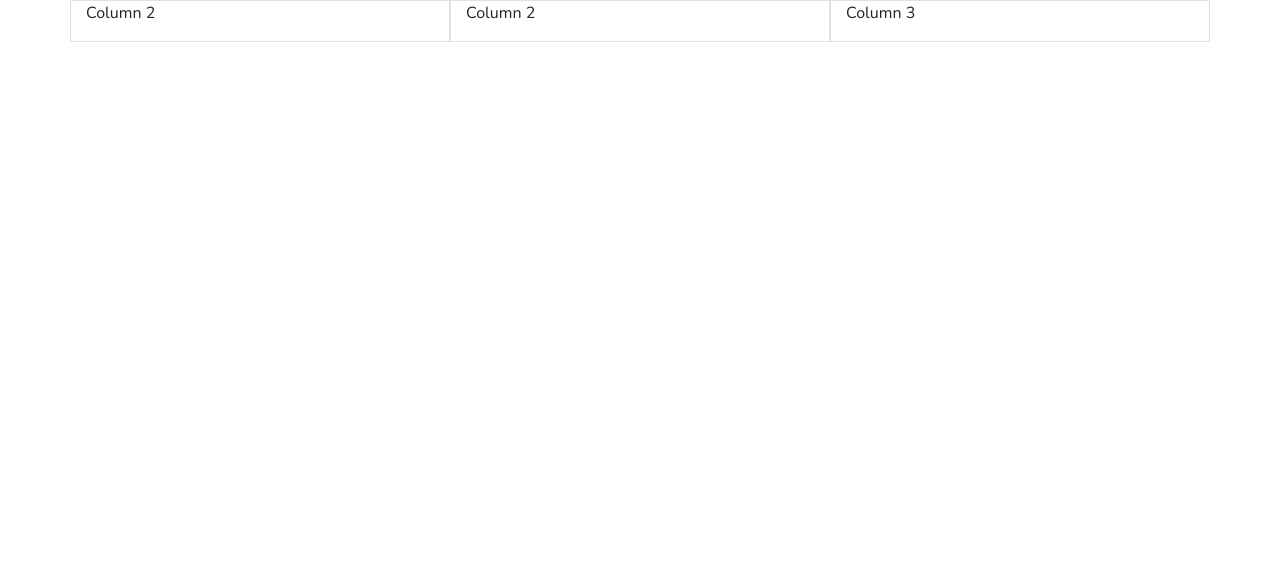
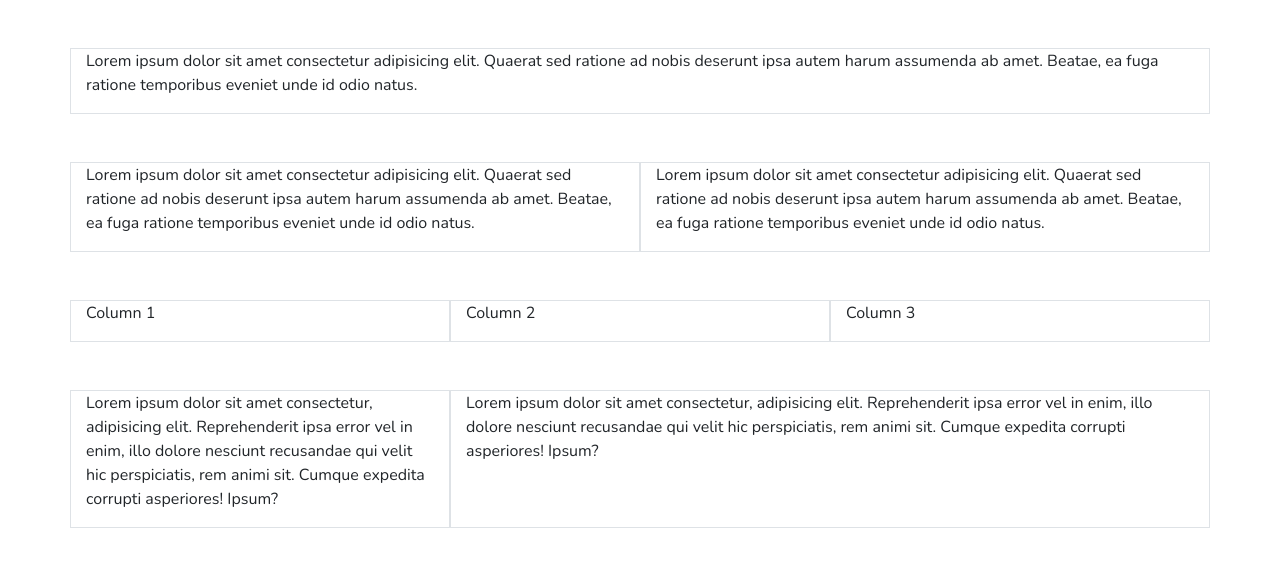
Before and after one commit to TillyWestMeow/tillywestmeow.github.io, a plain HTML site: page Bootstrap/layouts.html in a window 1280 px wide. Drawn offline with nearby package versions, Linux system fonts and the light colour scheme; a web font is replaced by a local one.

Commit message:
12cols finished

```diff
--- a/Bootstrap/layouts.html
+++ b/Bootstrap/layouts.html
@@ -11,15 +11,36 @@
 </head>
 <body>
     <div class="container bg-subtle-secondary">
-        <div class="row">
-            <div class="col  border border black">
+        <div class="row mt-5">
+            <div class="col-12 border border-black">
+                <p>Lorem ipsum dolor sit amet consectetur adipisicing elit. Quaerat sed ratione ad nobis deserunt ipsa autem harum assumenda ab amet. Beatae, ea fuga ratione temporibus eveniet unde id odio natus.</p>
+            </div>
+        </div>
+        <div class="row mt-5">
+            <div class="col-6 border border-black">
+                <p>Lorem ipsum dolor sit amet consectetur adipisicing elit. Quaerat sed ratione ad nobis deserunt ipsa autem harum assumenda ab amet. Beatae, ea fuga ratione temporibus eveniet unde id odio natus.</p>
+            </div>
+            <div class="col-6 border border-black">
+                <p>Lorem ipsum dolor sit amet consectetur adipisicing elit. Quaerat sed ratione ad nobis deserunt ipsa autem harum assumenda ab amet. Beatae, ea fuga ratione temporibus eveniet unde id odio natus.</p>
+            </div>
+        </div>
+        <div class="row mt-5">
+            <div class="col  border border-black">
+                <p>Column 1</p>
+            </div>
+            <div class="col border border-black">
                 <p>Column 2</p>
             </div>
-            <div class="col border border black">
-                <p>Column 2</p>
+            <div class="col border border-black">
+                <p>Column 3</p>
             </div>
-            <div class="col border border black">
-                <p>Column 3</p>
+        </div>
+        <div class="row mt-5">
+            <div class= "col-4 border border-black">
+                <p>Lorem ipsum dolor sit amet consectetur, adipisicing elit. Reprehenderit ipsa error vel in enim, illo dolore nesciunt recusandae qui velit hic perspiciatis, rem animi sit. Cumque expedita corrupti asperiores! Ipsum?</p>
+            </div>
+            <div class= "col-8 border border-black">
+                <p>Lorem ipsum dolor sit amet consectetur, adipisicing elit. Reprehenderit ipsa error vel in enim, illo dolore nesciunt recusandae qui velit hic perspiciatis, rem animi sit. Cumque expedita corrupti asperiores! Ipsum?</p>
             </div>
         </div>
     </div>
```
Also changed, not shown: Exercises/12cols.html (added, +284 -0 lines).
